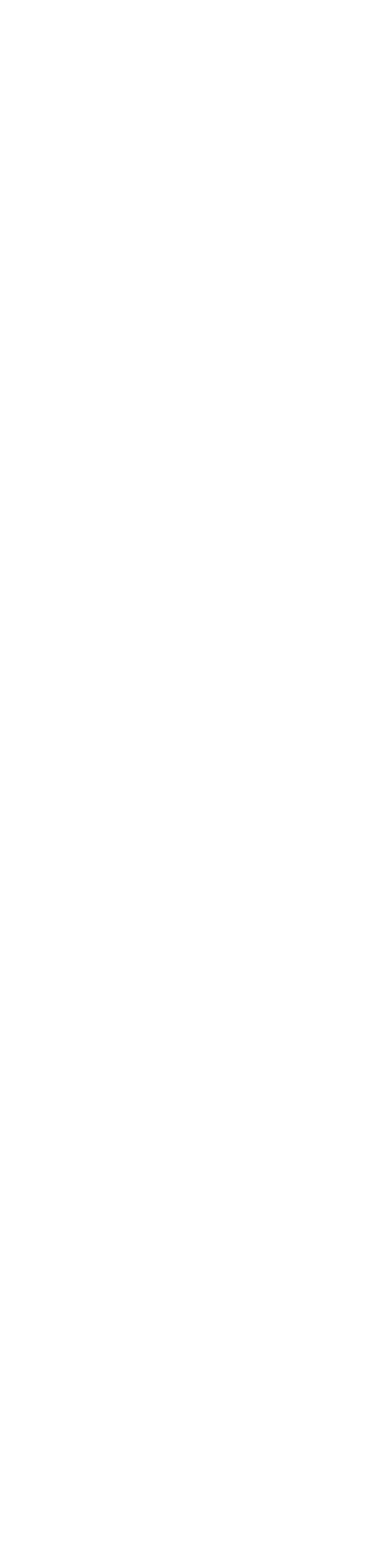
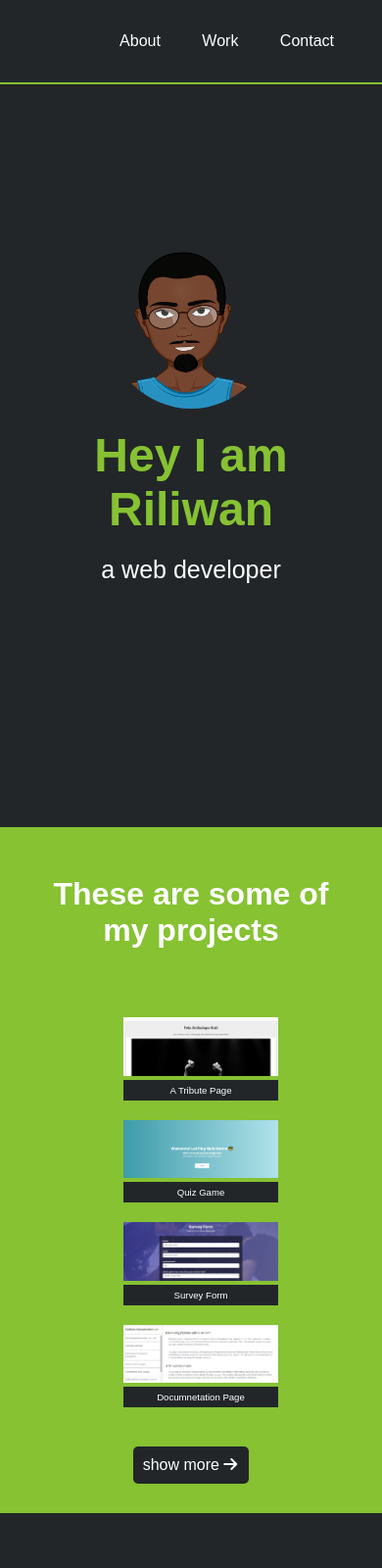
Before and after one commit to worldsalt3/Personal-Portfolio-webpage, a plain HTML site: page index.html in a window 390 px wide. Shown: the top 1600 px of the page at 98% size. Before the commit the page ends 844 px from the top, so only its background shows below. Drawn offline with Linux system fonts and the light colour scheme.

Commit message:
updated file

```diff
--- a/index.html
+++ b/index.html
@@ -3,9 +3,56 @@
 <head>
     <meta charset="UTF-8">
     <meta name="viewport" content="width=device-width, initial-scale=1.0">
+    <script src="https://use.fontawesome.com/460fa22b08.js"></script>
+    <link rel="stylesheet" href="style.css">
     <title>Personal Portfolio</title>
 </head>
 <body>
-
+    <main>
+            <nav id="navbar">
+                <ul>
+                    <a href="#welcome-section"><li>About</li></a>
+                    <a href="#projects"><li>Work</li></a>
+                    <a href="#contact-section"><li>Contact</li></a>
+                </ul>
+            </nav>
+        <section id="welcome-section">
+            <img src="/img/myAvatar.png" alt="My Avatar">
+            <h1>Hey I am Riliwan</h1>
+            <p>a web developer</p>
+        </section>
+        <section id="projects">
+            <h2 class="project-title">These are some of my projects</h2>
+            <div class="project-container">
+                <div class="project-tile">
+                    <a href=""><img src="img/tribute_page.png" alt=""><p>A Tribute Page</p></a>
+                </div>
+                <div class="project-tile">
+                    <a href=""><img src="img/game_quiz.png" alt=""><p>Quiz Game</p></a>
+                </div>
+                <div class="project-tile">
+                    <a href=""><img src="img/survey_form.png" alt=""><p>Survey Form</p></a>
+                </div>
+                <div class="project-tile">
+                    <a href="https://worldsalt3.github.io/A-Technical-Documentation-Page/"><img src="img/Documentation.png" alt=""><p>Documnetation Page</p></a>
+                </div>
+            </div>
+            <div class="profile-link">
+                <a id="profile-link" href="https://github.com/worldsalt3" target="_blank"></a><button>show more <i class="fa fa-arrow-right"></i></button>
+            </div>
+        </section>
+        <section id="contact-section">
+            <h1>Let's work together...</h1>
+            <p>How do you take your coffee?</p>
+            <div>
+                <a href="https://github.com/worldsalt3"><i class="fa fa-github"></i>github</a>
+                <a href="https://twitter.com/worldsalt3"><i class="fa fa-twitter"></i>twitter</a>
+                <a href="tel: +2348093631285"><i class="fa fa-phone"></i>call me</a>
+            </div>
+        </section>
+        <footer>
+            <a href=""><p>© Created by worldsalt3 </p></a>
+        </footer>
+    </main>
 </body>
 </html>
--- a/style.css
+++ b/style.css
@@ -0,0 +1,172 @@
+* {
+    margin: 0;
+    padding: 0;
+}
+
+body {
+    font-family: 'Poppins', Arial, Helvetica, sans-serif;
+}
+
+#navbar {
+    margin-top: 0;
+    display: flex;
+    justify-content: flex-end;
+    align-items: center;
+    background-color: #222629;
+    height: 10vh;
+    position: fixed;
+    width: 100vw;
+    border-bottom:  2px solid#86C232;
+}
+
+ul a li {
+    display: inline;
+    color: #FEFFFF;
+    font-size: 1em;
+    padding: 19px;
+}
+
+ul {
+    margin-right: 30px;
+}
+
+#navbar ul a li:hover {
+    background: #86C232;
+}
+
+a {
+    text-decoration: none;
+    color: #FEFFFF;
+}
+
+#welcome-section img {
+    height: 20vh;
+    border-radius: 50%;
+}
+
+#welcome-section {
+    display: flex;
+    align-items: center;
+    justify-content: center;
+    flex-direction: column;
+    height: 100vh;
+    background-color: #222629;
+    color: #86C232;
+    text-align: center;
+}
+
+#welcome-section h1, #contact-section h1 {
+    font-weight: bolder;
+    font-size: 3rem;
+    padding: 20px;
+}
+
+#welcome-section p, #contact-section p {
+    font-size: 25px;
+    color: #FEFFFF;
+}
+
+#projects {
+    background-color: #86C232;
+    color: #FEFFFF;
+}
+
+.profile-link {
+    text-align: center;
+}
+
+button {
+    background-color: #222629;
+    color: #FEFFFF;
+    padding: 10px;
+    font-family: 'Poppins', Arial, Helvetica, sans-serif;
+    font-size: 1em;
+    border: none;
+    border-radius: 5px;
+    margin-bottom: 30px;
+    text-align: center;
+}
+
+.project-title {
+    padding: 50px;
+    text-align: center;
+    font-size: 2rem;
+}
+
+.project-container {
+    display: flex;
+    justify-content: center;
+    flex-wrap: wrap;
+    padding: 20px;
+}
+
+.project-tile img {
+    width: 100%;
+    height: auto;
+}
+
+div .project-tile{
+    margin-left: 20px;
+    margin-bottom: 20px;
+    margin-top: 0;
+    width: 45%;
+}
+
+.project-tile p {
+    padding: 10px;
+    background-color: #222629;
+    text-align: center;
+    color: #FEFFFF;
+}
+
+#contact-section {
+    display: flex;
+    flex-wrap: wrap;
+    align-items: center;
+    justify-content: center;
+    flex-direction: column;
+    height: 100vh;
+    background-color: #222629;
+    color: #86C232;
+    border-bottom: 2px solid #86C232;
+    text-align: center;
+}
+
+#contact-section h1 {
+    font-weight: bolder;
+    font-size: 2em;
+}
+
+#contact-section div a {
+    color: #FEFFFF;
+}
+
+#contact-section i, #contact-section a {
+    font-size: 1em;
+    padding: 10px;
+    color: #FEFFFF;
+    margin-top: 20px;
+}
+
+i {
+    margin-right: 2px;
+}
+
+footer {
+    width: auto;
+    background-color: #222629;
+    text-align: center;
+    color: #FEFFFF;
+    padding: 20px;
+}
+
+@media screen and (max-width: 400px) {
+    #contact-section {
+        flex-wrap: nowrap;
+    }
+
+    .project-tile p {
+        padding: 5px;
+        font-size: 60%;
+    }
+}
```
Also changed, not shown: img/Documentation.png (added), img/calculator.png (added), img/game_quiz.png (added), img/myAvatar.png (added), img/survey_form.png (added), img/tribute_page.png (added).
